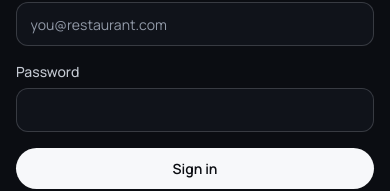
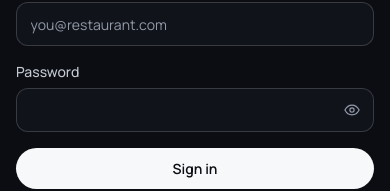
Before and after one commit to wannthe1/nocturnal-dashboard, a Next.js app: page /login in a window 390 px wide. Shown: the part 416-607 px from the top of the page. Built offline with nearby package versions, Linux system fonts and the light colour scheme; no server answers.

Commit message:
Remove mobile menu close button and add password visibility toggle

```diff
--- a/app/(dashboard)/sidebar.tsx
+++ b/app/(dashboard)/sidebar.tsx
@@ -3,7 +3,7 @@
 import Link from "next/link";
 import { usePathname } from "next/navigation";
 import { useEffect, useState, useSyncExternalStore } from "react";
-import { CloseIcon, MenuIcon, SidebarIcon } from "@/components/icons";
+import { MenuIcon, SidebarIcon } from "@/components/icons";
 import { LinkLabel } from "@/components/link-label";
 import { Logo } from "@/components/logo";
 import { useI18n } from "@/lib/i18n/client";
@@ -60,14 +60,21 @@ export function Sidebar() {
 
   useEffect(() => {
     const onOpen = () => setOpen(true);
+    const onKey = (e: KeyboardEvent) => {
+      if (e.key === "Escape") setOpen(false);
+    };
     window.addEventListener(OPEN_MENU_EVENT, onOpen);
-    return () => window.removeEventListener(OPEN_MENU_EVENT, onOpen);
+    window.addEventListener("keydown", onKey);
+    return () => {
+      window.removeEventListener(OPEN_MENU_EVENT, onOpen);
+      window.removeEventListener("keydown", onKey);
+    };
   }, []);
 
   return (
     <>
-      {/* Dimmed background behind the phone menu. */}
-      <div onClick={close} aria-hidden="true" className={`fixed inset-0 z-40 bg-obsidian/60 backdrop-blur-sm transition-opacity duration-300 lg:hidden ${open ? "opacity-100" : "pointer-events-none opacity-0"}`} />
+      {/* Dimmed background behind the phone menu. Tapping it closes the menu. */}
+      <button type="button" onClick={close} aria-label={t("nav.close")} tabIndex={open ? 0 : -1} className={`fixed inset-0 z-40 bg-obsidian/60 backdrop-blur-sm transition-opacity duration-300 lg:hidden ${open ? "opacity-100" : "pointer-events-none opacity-0"}`} />
 
       <aside
         className={`fixed inset-y-0 start-0 z-50 flex w-64 flex-col bg-canvas transition-[transform,width] duration-300 ease-[cubic-bezier(0.22,1,0.36,1)] lg:sticky lg:top-0 lg:h-screen lg:w-60 lg:shrink-0 lg:translate-x-0 lg:collapsed:w-[4.5rem] ${
@@ -78,9 +85,6 @@ export function Sidebar() {
           <Link href="/" onClick={close} aria-label={t("nav.overview")} className="rounded-lg">
             <Logo collapsible />
           </Link>
-          <button type="button" onClick={close} aria-label={t("nav.close")} className="icon-btn !h-8 !w-8 lg:hidden">
-            <CloseIcon className="h-4 w-4" />
-          </button>
         </div>
 
         <nav className="flex-1 space-y-1 px-3" aria-label={t("nav.main")}>
--- a/app/login/login-form.tsx
+++ b/app/login/login-form.tsx
@@ -2,6 +2,7 @@
 
 import { useActionState, useState } from "react";
 import { Field } from "@/components/form-field";
+import { EyeIcon, EyeOffIcon } from "@/components/icons";
 import { useI18n } from "@/lib/i18n/client";
 import { signIn, signUp, type AuthState } from "./actions";
 
@@ -9,6 +10,7 @@ export function LoginForm() {
   const { t } = useI18n();
   const [mode, setMode] = useState<"signin" | "signup">("signin");
   const isSignUp = mode === "signup";
+  const [showPassword, setShowPassword] = useState(false);
 
   const [signInState, signInAction, signingIn] = useActionState<AuthState, FormData>(signIn, {});
   const [signUpState, signUpAction, signingUp] = useActionState<AuthState, FormData>(signUp, {});
@@ -30,7 +32,19 @@ export function LoginForm() {
           <input id="email" name="email" type="email" required autoComplete="email" defaultValue={state.values?.email} placeholder="you@restaurant.com" className="field" />
         </Field>
         <Field label={t("login.password")} htmlFor="password">
-          <input id="password" name="password" type="password" required minLength={isSignUp ? 8 : undefined} autoComplete={isSignUp ? "new-password" : "current-password"} className="field" />
+          <div className="relative">
+            <input id="password" name="password" type={showPassword ? "text" : "password"} required minLength={isSignUp ? 8 : undefined} autoComplete={isSignUp ? "new-password" : "current-password"} className="field pe-11" />
+            <button
+              type="button"
+              onClick={() => setShowPassword(!showPassword)}
+              aria-pressed={showPassword}
+              aria-label={t(showPassword ? "login.hidePassword" : "login.showPassword")}
+              title={t(showPassword ? "login.hidePassword" : "login.showPassword")}
+              className="absolute inset-y-0 end-0 grid w-11 place-items-center rounded-e-xl text-faint transition-colors hover:text-ink"
+            >
+              {showPassword ? <EyeOffIcon /> : <EyeIcon />}
+            </button>
+          </div>
         </Field>
 
         {state.error && <p role="alert" className="text-sm text-danger">{state.error}</p>}
--- a/components/icons.tsx
+++ b/components/icons.tsx
@@ -35,4 +35,6 @@ export const TrendUpIcon = (p: Props) => <Icon {...p}><path d="m4 16 5.500-5.500
 export const TrendDownIcon = (p: Props) => <Icon {...p}><path d="m4 8 5.500 5.500 3.500-3.500L20 17" /><path d="M15 17h5v-5" /></Icon>;
 export const SidebarIcon = (p: Props) => <Icon {...p}><rect x="3.5" y="4.5" width="17" height="15" rx="3" /><path d="M9.5 4.5v15" /></Icon>;
 export const ForecastIcon = (p: Props) => <Icon {...p}><path d="M4 19h16" /><path d="M4 15.500 9 10l3 2.500 3.500-4" /><path d="M15.500 8.500 20 4" strokeDasharray="2 2.500" /></Icon>;
+export const EyeIcon = (p: Props) => <Icon {...p}><path d="M2.500 12S6 5.500 12 5.500 21.500 12 21.500 12 18 18.500 12 18.500 2.500 12 2.500 12Z" /><circle cx="12" cy="12" r="2.800" /></Icon>;
+export const EyeOffIcon = (p: Props) => <Icon {...p}><path d="M9.900 5.800A9 9 0 0 1 12 5.500c6 0 9.500 6.500 9.500 6.500a17 17 0 0 1-2.800 3.600" /><path d="M6.400 7.100A16.500 16.500 0 0 0 2.500 12S6 18.500 12 18.500a9.200 9.200 0 0 0 4.900-1.400" /><path d="M10 10a2.800 2.800 0 0 0 4 4" /><path d="m4 4 16 16" /></Icon>;
 export const FileIcon = (p: Props) => <Icon {...p}><path d="M7 3h7l5 5v11a2 2 0 0 1-2 2H7a2 2 0 0 1-2-2V5a2 2 0 0 1 2-2Z" /><path d="M14 3v5h5" /></Icon>;
--- a/lib/i18n/en.ts
+++ b/lib/i18n/en.ts
@@ -460,6 +460,9 @@ export const en = {
   "forecast.noDeliveries": "Assumes no new deliveries",
   "forecast.outNow": "Already out",
 
+  "login.showPassword": "Show password",
+  "login.hidePassword": "Hide password",
+
   "notFound.title": "This page doesn't exist",
   "notFound.body": "The link may be out of date, or the item it pointed to may have been deleted.",
   "notFound.home": "Go to the dashboard",
--- a/lib/i18n/my.ts
+++ b/lib/i18n/my.ts
@@ -460,6 +460,9 @@ export const my: Messages = {
   "forecast.noDeliveries": "ကုန်အသစ် မရောက်ဟု ယူဆထားသည်",
   "forecast.outNow": "ကုန်နေပြီ",
 
+  "login.showPassword": "စကားဝှက် ပြရန်",
+  "login.hidePassword": "စကားဝှက် ဖျောက်ရန်",
+
   "notFound.title": "ဤစာမျက်နှာ မရှိပါ",
   "notFound.body": "လင့်ခ် သက်တမ်းကုန်သွားခြင်း သို့မဟုတ် ညွှန်းထားသည့်အရာ ဖျက်ခံရခြင်း ဖြစ်နိုင်သည်။",
   "notFound.home": "ဒက်ရှ်ဘုတ်သို့ သွားရန်",
--- a/lib/i18n/th.ts
+++ b/lib/i18n/th.ts
@@ -460,6 +460,9 @@ export const th: Messages = {
   "forecast.noDeliveries": "สมมติว่าไม่มีของเข้าใหม่",
   "forecast.outNow": "หมดแล้ว",
 
+  "login.showPassword": "แสดงรหัสผ่าน",
+  "login.hidePassword": "ซ่อนรหัสผ่าน",
+
   "notFound.title": "ไม่พบหน้านี้",
   "notFound.body": "ลิงก์อาจหมดอายุ หรือรายการที่ลิงก์ไปถึงอาจถูกลบแล้ว",
   "notFound.home": "ไปที่แดชบอร์ด",
--- a/lib/i18n/zh.ts
+++ b/lib/i18n/zh.ts
@@ -460,6 +460,9 @@ export const zh: Messages = {
   "forecast.noDeliveries": "假设没有新到货",
   "forecast.outNow": "已用完",
 
+  "login.showPassword": "显示密码",
+  "login.hidePassword": "隐藏密码",
+
   "notFound.title": "此页面不存在",
   "notFound.body": "链接可能已过期，或其指向的内容已被删除。",
   "notFound.home": "返回仪表板",
```
